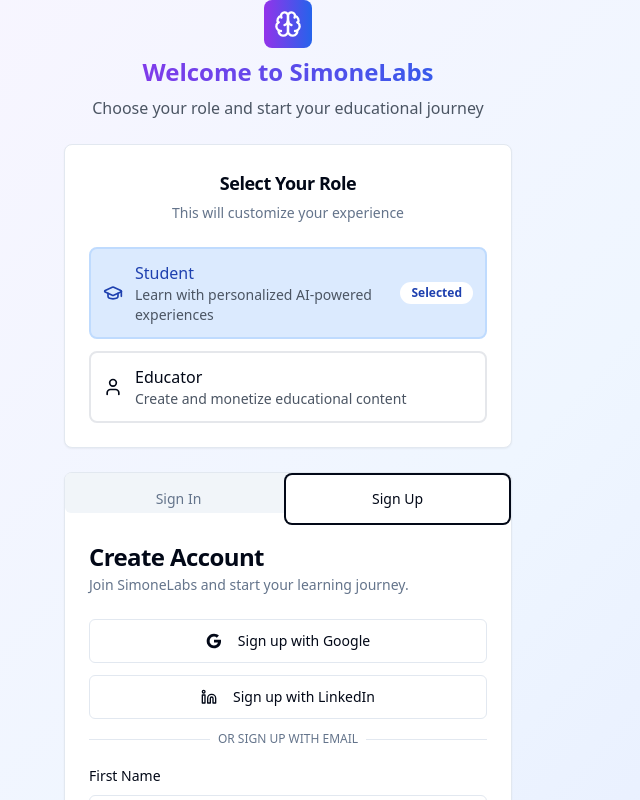
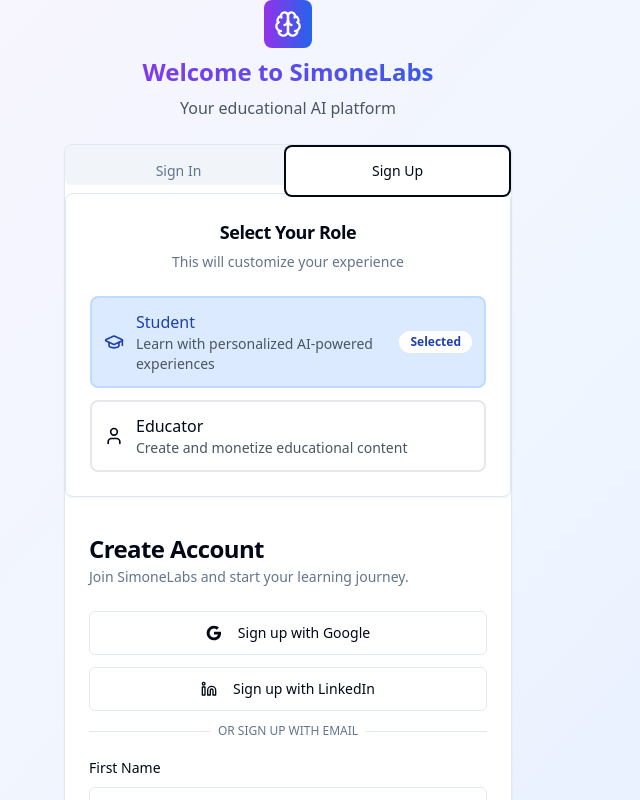
Before and after one commit to UnifiedAI-ONeID/simone-learn-sphere, a React (Vite) app: page /auth in a window 1280 px wide. Both pictures are taken after a click on the tab "Sign Up". Shown: the top 800 px of the page, without its empty margins (352-992 px from the left). Built offline with nearby package versions, Linux system fonts and the light colour scheme.

Commit message:
Refactor:
Remove role selection on sign-in, handle dual roles.

```diff
--- a/src/pages/Auth.tsx
+++ b/src/pages/Auth.tsx
@@ -64,7 +64,58 @@ const Auth = () => {
 
   const handleOAuthSignIn = async (provider: 'google' | 'linkedin_oidc') => {
     setIsLoading(true);
-    console.log(`Starting ${provider} OAuth signin with role:`, userRole);
+    console.log(`Starting ${provider} OAuth signin`);
+
+    try {
+      const { data, error } = await supabase.auth.signInWithOAuth({
+        provider,
+        options: {
+          redirectTo: `${window.location.origin}/auth/callback`,
+          queryParams: {
+            access_type: 'offline',
+            prompt: 'consent',
+          }
+        },
+      });
+
+      console.log('OAuth response:', { data, error });
+
+      if (error) {
+        console.error('OAuth error:', error);
+
+        let errorMessage = 'Authentication failed. Please try again.';
+
+        if (error.message?.includes('Provider not enabled')) {
+          errorMessage = `${provider === 'google' ? 'Google' : 'LinkedIn'} authentication is not configured. Please contact support.`;
+        } else if (error.message?.includes('Invalid redirect URL')) {
+          errorMessage = 'OAuth configuration error. The redirect URL may not be properly configured in Supabase.';
+        } else if (error.message?.includes('unauthorized_client')) {
+          errorMessage = `${provider === 'google' ? 'Google' : 'LinkedIn'} OAuth client is not properly configured. Please check the OAuth settings.`;
+        }
+
+        toast({
+          title: `${provider === 'google' ? 'Google' : 'LinkedIn'} sign in failed`,
+          description: errorMessage,
+          variant: "destructive",
+        });
+      }
+
+    } catch (error: any) {
+      console.error('OAuth signin error:', error);
+
+      toast({
+        title: `${provider === 'google' ? 'Google' : 'LinkedIn'} sign in failed`,
+        description: 'Authentication failed. Please try again.',
+        variant: "destructive",
+      });
+    } finally {
+      setIsLoading(false);
+    }
+  };
+
+  const handleOAuthSignUp = async (provider: 'google' | 'linkedin_oidc') => {
+    setIsLoading(true);
+    console.log(`Starting ${provider} OAuth signup with role:`, userRole);
 
     try {
       // Store the selected role in localStorage to use after OAuth callback
@@ -98,7 +149,7 @@ const Auth = () => {
         }
 
         toast({
-          title: `${provider === 'google' ? 'Google' : 'LinkedIn'} sign in failed`,
+          title: `${provider === 'google' ? 'Google' : 'LinkedIn'} sign up failed`,
           description: errorMessage,
           variant: "destructive",
         });
@@ -108,13 +159,13 @@ const Auth = () => {
       }
 
     } catch (error: any) {
-      console.error('OAuth signin error:', error);
+      console.error('OAuth signup error:', error);
 
       // Clean up pending role on error
       localStorage.removeItem('pendingUserRole');
 
       toast({
-        title: `${provider === 'google' ? 'Google' : 'LinkedIn'} sign in failed`,
+        title: `${provider === 'google' ? 'Google' : 'LinkedIn'} sign up failed`,
         description: 'Authentication failed. Please try again.',
         variant: "destructive",
       });
@@ -304,47 +355,9 @@ const Auth = () => {
             <TranslatedText text="Welcome to SimoneLabs" />
           </h1>
           <p className="text-gray-600">
-            <TranslatedText text="Choose your role and start your educational journey" />
+            <TranslatedText text="Your educational AI platform" />
           </p>
         </div>
-
-        {/* Role Selection */}
-        <Card>
-          <CardHeader>
-            <CardTitle className="text-center text-lg">
-              <TranslatedText text="Select Your Role" />
-            </CardTitle>
-            <CardDescription className="text-center">
-              <TranslatedText text="This will customize your experience" />
-            </CardDescription>
-          </CardHeader>
-          <CardContent className="space-y-3">
-            {roles.map((role) => (
-              <div
-                key={role.id}
-                onClick={() => setUserRole(role.id)}
-                className={`p-3 rounded-lg border-2 cursor-pointer transition-all duration-200 ${
-                  userRole === role.id
-                    ? role.color
-                    : 'border-gray-200 hover:border-gray-300 hover:bg-gray-50'
-                }`}
-              >
-                <div className="flex items-center space-x-3">
-                  <role.icon className="h-5 w-5" />
-                  <div className="flex-1">
-                    <div className="font-medium">{role.title}</div>
-                    <div className="text-sm text-gray-600">{role.description}</div>
-                  </div>
-                  {userRole === role.id && (
-                    <Badge variant="secondary" className="bg-white text-current">
-                      <TranslatedText text="Selected" />
-                    </Badge>
-                  )}
-                </div>
-              </div>
-            ))}
-          </CardContent>
-        </Card>
 
         {/* Auth Forms */}
         <Card>
@@ -457,6 +470,44 @@ const Auth = () => {
             </TabsContent>
 
             <TabsContent value="signup">
+              {/* Role Selection - Only for Sign Up */}
+              <Card className="mb-4">
+                <CardHeader>
+                  <CardTitle className="text-center text-lg">
+                    <TranslatedText text="Select Your Role" />
+                  </CardTitle>
+                  <CardDescription className="text-center">
+                    <TranslatedText text="This will customize your experience" />
+                  </CardDescription>
+                </CardHeader>
+                <CardContent className="space-y-3">
+                  {roles.map((role) => (
+                    <div
+                      key={role.id}
+                      onClick={() => setUserRole(role.id)}
+                      className={`p-3 rounded-lg border-2 cursor-pointer transition-all duration-200 ${
+                        userRole === role.id
+                          ? role.color
+                          : 'border-gray-200 hover:border-gray-300 hover:bg-gray-50'
+                      }`}
+                    >
+                      <div className="flex items-center space-x-3">
+                        <role.icon className="h-5 w-5" />
+                        <div className="flex-1">
+                          <div className="font-medium">{role.title}</div>
+                          <div className="text-sm text-gray-600">{role.description}</div>
+                        </div>
+                        {userRole === role.id && (
+                          <Badge variant="secondary" className="bg-white text-current">
+                            <TranslatedText text="Selected" />
+                          </Badge>
+                        )}
+                      </div>
+                    </div>
+                  ))}
+                </CardContent>
+              </Card>
+
               <CardHeader>
                 <CardTitle>
                   <TranslatedText text="Create Account" />
@@ -471,7 +522,7 @@ const Auth = () => {
                   <Button
                     variant="outline"
                     className="w-full"
-                    onClick={() => handleOAuthSignIn('google')}
+                    onClick={() => handleOAuthSignUp('google')}
                     disabled={isLoading}
                   >
                     <svg className="w-5 h-5 mr-2" viewBox="0 0 24 24">
@@ -486,7 +537,7 @@ const Auth = () => {
                   <Button
                     variant="outline"
                     className="w-full"
-                    onClick={() => handleOAuthSignIn('linkedin_oidc')}
+                    onClick={() => handleOAuthSignUp('linkedin_oidc')}
                     disabled={isLoading}
                   >
                     <Linkedin className="w-5 h-5 mr-2" />
```
